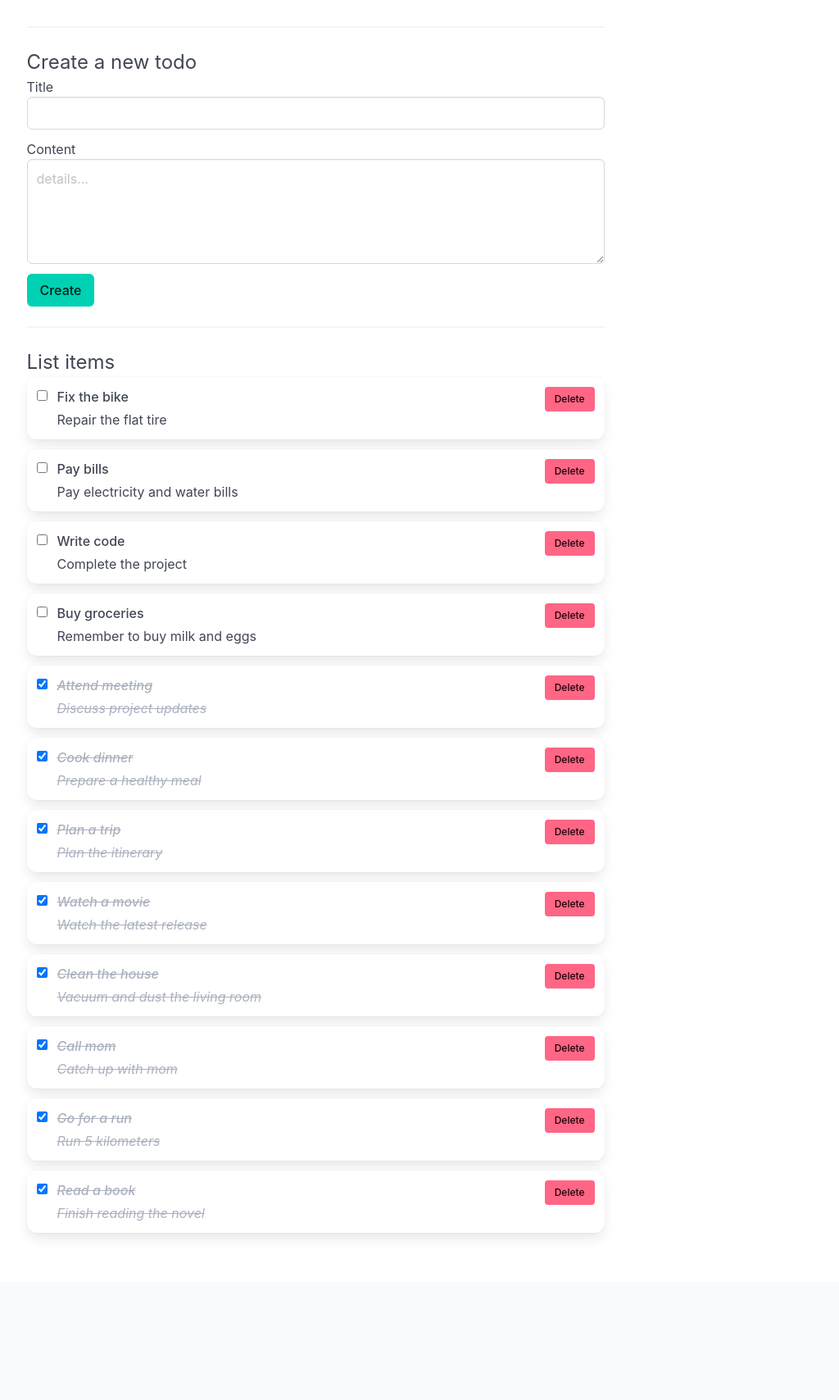
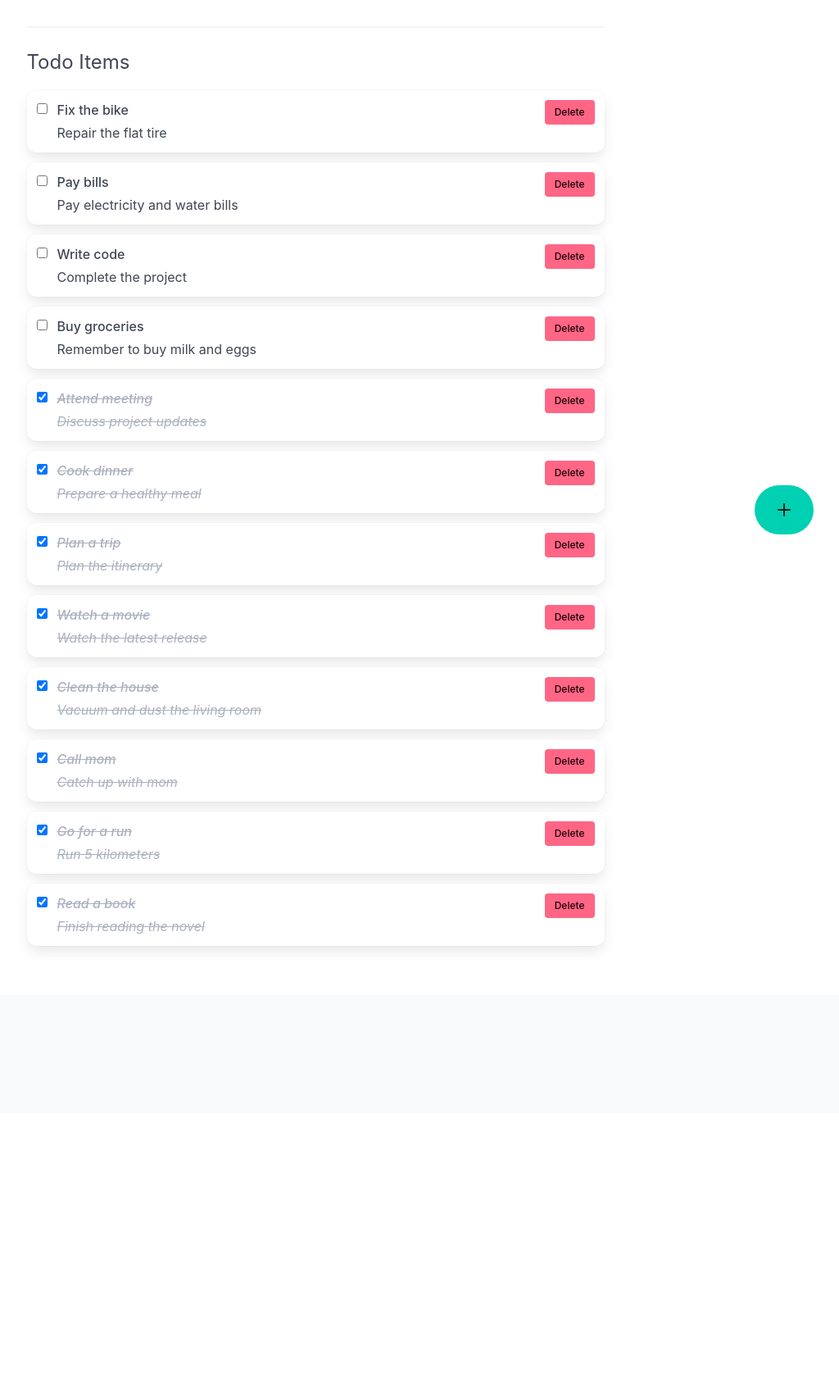
Before and after one commit to aycarl/django-todo, a Django app: page / in a window 1280 px wide. Shown: the part 116-1824 px from the top of the page at 82% size, without its empty margins (255-1279 px from the left). After the commit the page ends 1276 px from the top, so only its background shows below. Run offline with Django 4.2, Linux system fonts and the light colour scheme; data comes from the database, SQL or seed files in the repository.

Commit message:
style: add floating action button and improve todo items layout

```diff
--- a/static/css/index.css
+++ b/static/css/index.css
@@ -0,0 +1,20 @@
+/* Floating Action Button - minimal custom styles */
+.fab {
+    position: fixed;
+    bottom: 2rem;
+    right: 2rem;
+    z-index: 1000;
+}
+
+/* Better spacing for todo items */
+#todo-list {
+    margin-top: 1rem;
+}
+
+/* Responsive adjustments */
+@media screen and (max-width: 768px) {
+    .fab {
+        bottom: 1rem;
+        right: 1rem;
+    }
+}
--- a/todo/templates/todo/htmx-index.html
+++ b/todo/templates/todo/htmx-index.html
@@ -21,37 +21,33 @@
         <section class="section pt-2">
             <div class="container is-max-tablet is-flex-direction-column is-align-content-center">
                 <hr>
-                <div>
-                    <h2 class="is-size-4">Create a new todo</h2>
-                    <form hx-post="{% url 'todo:create_todo' %}" hx-target="#todo-list" hx-swap="afterbegin" hx-on="htmx:afterRequest: this.reset()">
-                        {% csrf_token %}
-                        <div class="field">
-                            <label for="title">Title</label>
-                            <div class="control">
-                                <input class="input" type="text" id="title" name="title" required>
-                            </div>
-                        </div>
-                        <div class="field">
-                            <label for="content">Content</label>
-                            <div class="control">
-                                <textarea id="content" class="textarea" name="content" placeholder="details..."></textarea>
-                            </div>
-                        </div>
-                        <button class="button is-primary" type="submit">Create</button>
-                    </form>
-                </div>
-                <hr>
-            </div>
-            <div class="container is-max-tablet is-flex is-flex-direction-column">
-                <h2 class="is-size-4">List items</h2>
-                <div id="todo-list">
-                    {% for todo in todos %}
-                        {% include "todo/_todo_item.html" %}
-                    {% endfor %}
+                <div class="container is-max-tablet is-flex is-flex-direction-column">
+                    <h2 class="is-size-4">Todo Items</h2>
+                    <div id="todo-list">
+                        {% for todo in todos %}
+                            {% include "todo/_todo_item.html" %}
+                        {% endfor %}
+                    </div>
                 </div>
             </div>
         </section>
         </main>
+
+        <!-- Modal Container -->
+        <div id="modal-container"></div>
+
+        <!-- Floating Action Button -->
+        <button class="button is-primary is-large is-rounded fab has-shadow"
+                hx-get="{% url 'todo:get_todo_form' %}"
+                hx-target="#modal-container"
+                hx-swap="innerHTML"
+                title="Add new todo">
+            <span class="icon is-large">
+                <svg width="24" height="24" viewBox="0 0 24 24" fill="none" xmlns="http://www.w3.org/2000/svg">
+                    <path d="M12 5V19M5 12H19" stroke="currentColor" stroke-width="2" stroke-linecap="round" stroke-linejoin="round"/>
+                </svg>
+            </span>
+        </button>
         <footer class="footer"></footer>
 
         <script>
```
